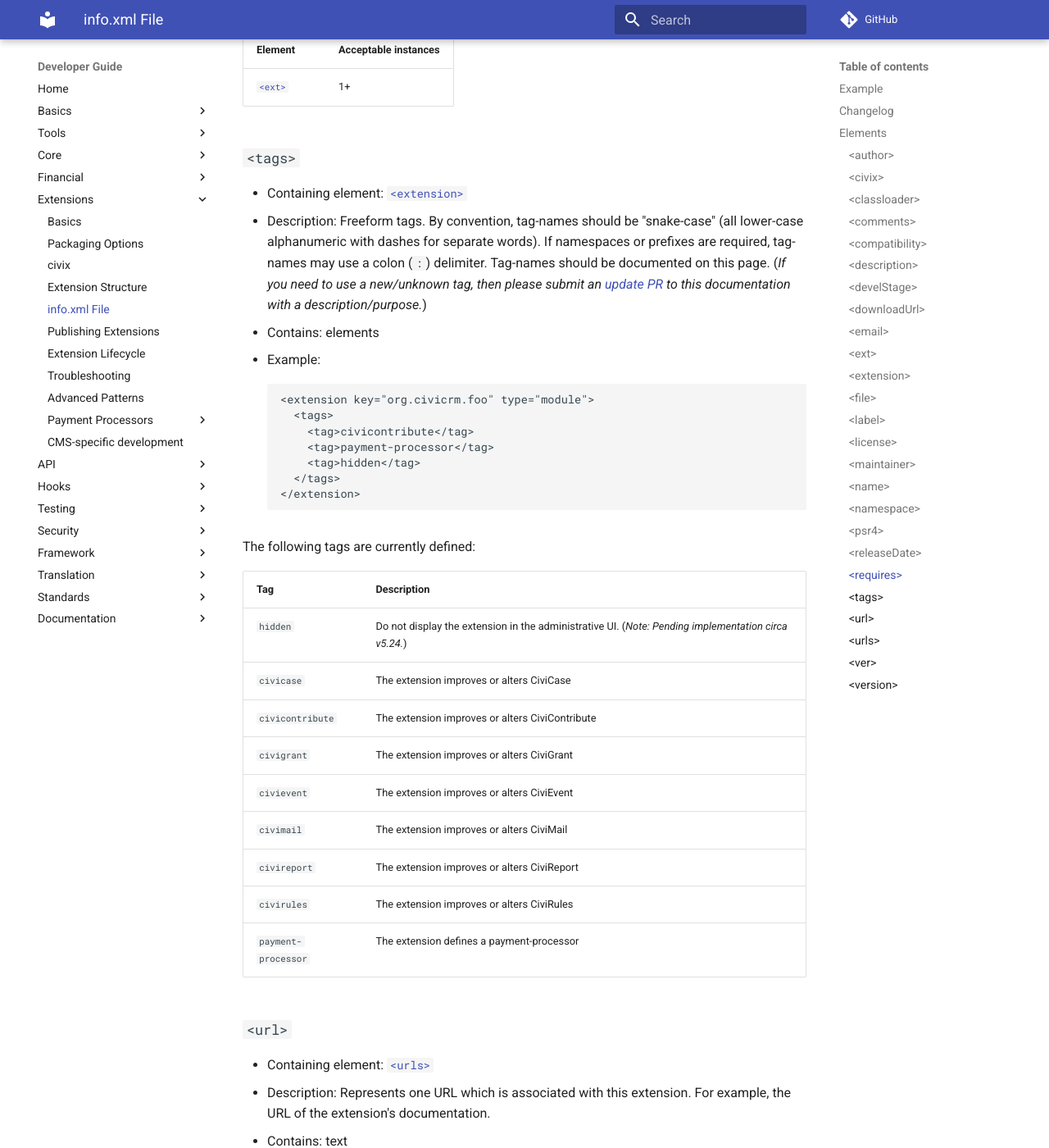
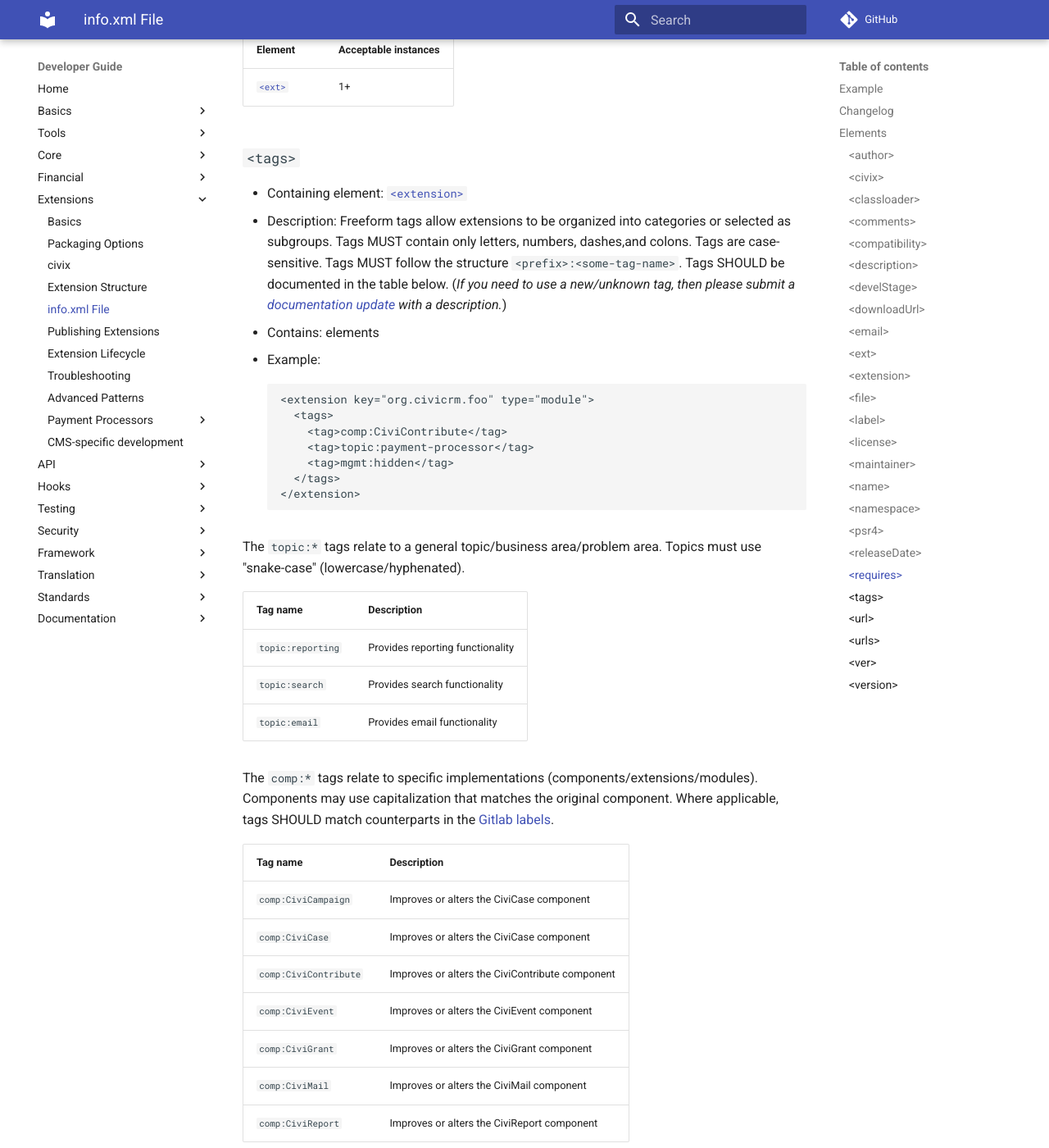
Before and after one commit to civicrm/civicrm-dev-docs, an MkDocs documentation site: the page built from docs/extensions/info-xml.md, in a window 1280 px wide and 1400 px high, scrolled down 9021 px. Shown: the whole window at 82% size. Built offline with MkDocs 1.6.1 and Material for MkDocs 9.7.7, drawn with Linux system fonts in a browser that asks for light colours; comment, search, counter and statistics services are not loaded; old or Windows-style settings are respelled for this version of MkDocs; some of the changed text lies outside the part shown.

Commit message:
Update info-xml.md

````diff
--- a/docs/extensions/info-xml.md
+++ b/docs/extensions/info-xml.md
@@ -291,33 +291,47 @@
 ### `<tags>` {:#tags}
 
 * Containing element: [`<extension>`](#extension)
-* Description: Freeform tags. By convention, tag-names should be "snake-case" (all lower-case alphanumeric with dashes for separate words). If namespaces or prefixes are required, tag-names may use a colon (`:`) delimiter. Tag-names should be documented on this page. (*If you need to use a new/unknown tag, then please submit an [update PR](https://docs.civicrm.org/dev/en/latest/documentation/) to this documentation with a description/purpose.*)
+* Description: Freeform tags allow extensions to be organized into categories or selected as subgroups. Tags MUST contain only letters, numbers, dashes,and colons. Tags are case-sensitive. Tags MUST follow the structure `<prefix>:<some-tag-name>`. Tags SHOULD be documented in the table below. (*If you need to use a new/unknown tag, then please submit a [documentation update](https://docs.civicrm.org/dev/en/latest/documentation/) with a description.*)
 * Contains: elements
 * Example:
 
     ```xml
     <extension key="org.civicrm.foo" type="module">
       <tags>
-        <tag>civicontribute</tag>
-        <tag>payment-processor</tag>
-        <tag>hidden</tag>
+        <tag>comp:CiviContribute</tag>
+        <tag>topic:payment-processor</tag>
+        <tag>mgmt:hidden</tag>
       </tags>
     </extension>
     ```
 
-The following tags are currently defined:
+The `topic:*` tags relate to a general topic/business area/problem area. Topics must use "snake-case" (lowercase/hyphenated).
 
-| Tag | Description |
-| --- | ----------- |
-| `hidden` | Do not display the extension in the administrative UI. (*Note: Pending implementation circa v5.24.*) |
-| `civicase` | The extension improves or alters CiviCase |
-| `civicontribute` |  The extension improves or alters CiviContribute |
-| `civigrant` | The extension improves or alters CiviGrant |
-| `civievent` | The extension improves or alters CiviEvent |
-| `civimail` | The extension improves or alters CiviMail |
-| `civireport` | The extension improves or alters CiviReport |
-| `civirules` | The extension improves or alters CiviRules |
-| `payment-processor` | The extension defines a payment-processor |
+| Tag name | Description |
+|--|--|
+| `topic:reporting` | Provides reporting functionality |
+| `topic:search` | Provides search functionality |
+| `topic:email` | Provides email functionality |
+
+The `comp:*` tags relate to specific implementations (components/extensions/modules). Components may use capitalization that matches the original component.  Where applicable, tags SHOULD match counterparts in the [Gitlab labels](https://lab.civicrm.org/dev/core/-/labels).
+
+| Tag name | Description |
+|--|--|
+| `comp:CiviCampaign` | Improves or alters the CiviCase component |
+| `comp:CiviCase` | Improves or alters the CiviCase component |
+| `comp:CiviContribute` | Improves or alters the CiviContribute component |
+| `comp:CiviEvent` | Improves or alters the CiviEvent component |
+| `comp:CiviGrant` | Improves or alters the CiviGrant component |
+| `comp:CiviMail` | Improves or alters the CiviMail component |
+| `comp:CiviReport` | Improves or alters the CiviReport component |
+
+The `mgmt:*` tags relate to the management of extensions. Management tags must use "snake-case" (lowercase/hyphenated).
+
+| Tag name | Description |
+|--|--|
+| `mgmt:hidden` | The extension is not displayed in the administrative UI, but it can be managed via CLI and API. (Implemented in v5.24+.) |
+| `mgmt:mandatory` | The extension must always be enabled. (*Implementation pending*) |
+| `mgmt:autoinstall` | The extension is installed by default on  new sites. (*Implementation pending*) |
 
 ### `<url>` {:#url}
 
````
